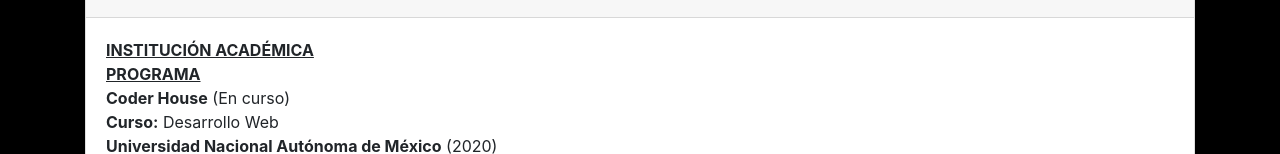
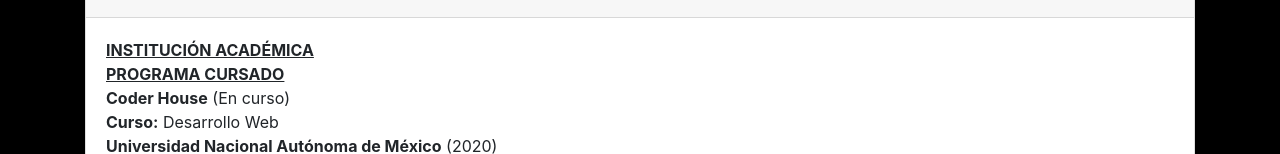
Before and after one commit to yak3001/JulioSanchezOnofre, a plain HTML site: page estudios/estudios.html in a window 1280 px wide. Both pictures are taken after a click on the button "CURSOS Y DIPLOMADOS". Shown: the part 292-446 px from the top of the page. Drawn offline with nearby package versions, Linux system fonts and the light colour scheme.

Commit message:
Ajuste html

```diff
--- a/estudios/estudios.html
+++ b/estudios/estudios.html
@@ -122,7 +122,7 @@
                 <div class="card-body">
             <div class="estudios__grid2 animate__animated animate__bounceInUp">
             <div class="estudios__item11-1"><b><u>INSTITUCIÓN ACADÉMICA</u></b></div>
-            <div class="estudios__item11-2"><b><u>PROGRAMA<br> </u></b></div>
+            <div class="estudios__item11-2"><b><u>PROGRAMA CURSADO</u></b></div>
             <div class="estudios__item12"><b>Coder House</b> (En curso)</div>
             <div class="estudios__item13"><b>Curso:</b> Desarrollo Web</div>
             <div class="estudios__item14"><b>Universidad Nacional Autónoma de México</b> (2020) </div>
```
